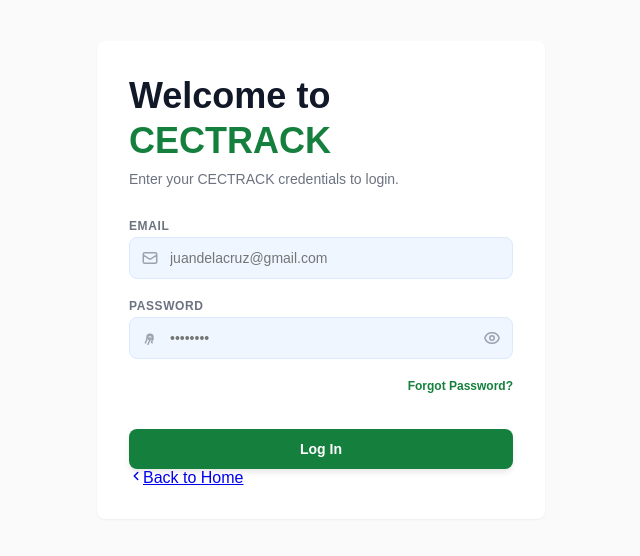
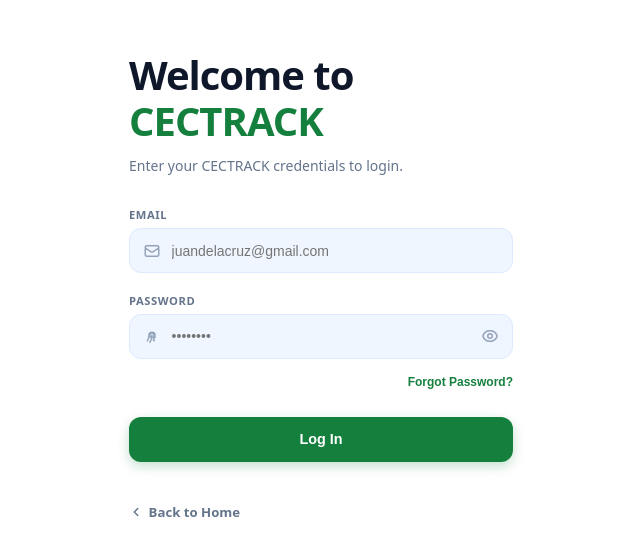
Before and after one commit to renoweebeloy/cec-track-js, a Next.js app: page /login in a window 1280 px wide. Shown: the part 144-700 px from the top of the page, without its empty margins (319-959 px from the left). Built offline with nearby package versions, Linux system fonts and the light colour scheme; no server answers.

Commit message:
Update Home.module.css

```diff
--- a/styles/Home.module.css
+++ b/styles/Home.module.css
@@ -400,38 +400,182 @@
   align-items: center;
   justify-content: center;
   min-height: 100vh;
-  background-color: #fafafa;
-  font-family: sans-serif;
-  padding: 1rem;
+  background-color: #ffffff;
+  font-family: ui-sans-serif, system-ui, -apple-system, BlinkMacSystemFont, "Segoe UI", Roboto, sans-serif;
+  padding: 1.5rem;
 }
 
 .loginCard {
   width: 100%;
-  max-width: 28rem;
-  padding: 2rem;
-  background-color: #ffffff;
-  border-radius: 0.5rem;
-  box-shadow: 0 1px 2px 0 rgba(0, 0, 0, 0.05);
-  box-sizing: border-box;
+  max-width: 24rem;
+  padding: 1rem 0;
+  background-color: transparent;
 }
 
-.loginHeader { margin-bottom: 2rem; }
-.loginTitle { font-size: 2.25rem; font-weight: 800; color: #111827; line-height: 1.25; margin: 0; }
-.loginTitleHighlight { color: #15803d; }
-.loginSubtitle { margin-top: 0.5rem; font-size: 0.875rem; color: #6b7280; }
-.loginForm { display: flex; flex-direction: column; gap: 1.25rem; }
-.inputGroup { display: flex; flex-direction: column; }
-.inputLabel { display: block; margin-bottom: 0.25rem; font-size: 0.75rem; font-weight: 700; color: #6b7280; text-transform: uppercase; letter-spacing: 0.05em; }
-.inputWrapper { position: relative; display: flex; align-items: center; }
-.inputIconLeft { position: absolute; left: 0.75rem; color: #9ca3af; pointer-events: none; display: flex; align-items: center; }
-.loginInput { width: 100%; padding: 0.75rem 0.75rem 0.75rem 2.5rem; font-size: 0.875rem; background-color: #eff6ff; border: 1px solid #dbeafe; border-radius: 0.5rem; outline: none; transition: all 0.2s; box-sizing: border-box; }
-.loginInput:focus { border-color: #22c55e; box-shadow: 0 0 0 2px rgba(34, 197, 94, 0.2); }
-.passwordToggle { position: absolute; right: 0.75rem; background: none; border: none; color: #9ca3af; cursor: pointer; display: flex; align-items: center; padding: 0; }
-.passwordToggle:hover { color: #4b5563; }
-.forgotPasswordWrapper { display: flex; justify-content: flex-end; }
-.forgotPasswordBtn { background: none; border: none; font-size: 0.75rem; font-weight: 600; color: #15803d; cursor: pointer; padding: 0; }
-.forgotPasswordBtn:hover { text-decoration: underline; }
-.submitBtn { width: 100%; padding: 0.75rem; margin-top: 1rem; font-size: 0.875rem; font-weight: 700; color: #ffffff; background-color: #15803d; border: none; border-radius: 0.5rem; box-shadow: 0 4px 6px -1px rgba(0, 0, 0, 0.1); cursor: pointer; transition: background-color 0.2s; }
-.submitBtn:hover { background-color: #166534; }
+.loginHeader {
+  margin-bottom: 2rem;
+}
 
-.alertMessage { margin-top: 1rem; padding: 0.75rem; font-size: 0.875rem; text-align: center; color: #dc2626; background-color: #fef2f2; border: 1px solid #fee2e2; border-radius: 0.25rem; }
+.loginTitle {
+  font-size: 2.5rem;
+  font-weight: 900;
+  color: #0f172a;
+  line-height: 1.15;
+  margin: 0;
+  letter-spacing: -0.025em;
+}
+
+.loginTitleHighlight {
+  color: #15803d; /* Green accent */
+}
+
+.loginSubtitle {
+  margin-top: 0.75rem;
+  font-size: 0.875rem;
+  color: #64748b;
+}
+
+.loginForm {
+  display: flex;
+  flex-direction: column;
+  gap: 1.25rem;
+}
+
+.inputGroup {
+  display: flex;
+  flex-direction: column;
+}
+
+.inputLabel {
+  display: block;
+  margin-bottom: 0.35rem;
+  font-size: 0.7rem;
+  font-weight: 800;
+  color: #64748b;
+  text-transform: uppercase;
+  letter-spacing: 0.05em;
+}
+
+.inputWrapper {
+  position: relative;
+  display: flex;
+  align-items: center;
+}
+
+.inputIconLeft {
+  position: absolute;
+  left: 0.85rem;
+  color: #94a3b8;
+  pointer-events: none;
+  display: flex;
+  align-items: center;
+}
+
+.loginInput {
+  width: 100%;
+  padding: 0.85rem 0.85rem 0.85rem 2.6rem;
+  font-size: 0.875rem;
+  background-color: #eff6ff; /* Soft blue input fill */
+  border: 1px solid #dbeafe;
+  border-radius: 0.75rem;
+  outline: none;
+  transition: all 0.2s;
+  box-sizing: border-box;
+  color: #1e293b;
+}
+
+.loginInput:focus {
+  border-color: #15803d;
+  box-shadow: 0 0 0 2px rgba(21, 128, 61, 0.15);
+}
+
+.passwordToggle {
+  position: absolute;
+  right: 0.85rem;
+  background: none;
+  border: none;
+  color: #94a3b8;
+  cursor: pointer;
+  display: flex;
+  align-items: center;
+  padding: 0;
+}
+
+.passwordToggle:hover {
+  color: #475569;
+}
+
+.forgotPasswordWrapper {
+  display: flex;
+  justify-content: flex-end;
+  margin-top: -0.25rem;
+}
+
+.forgotPasswordBtn {
+  background: none;
+  border: none;
+  font-size: 0.75rem;
+  font-weight: 700;
+  color: #15803d;
+  cursor: pointer;
+  padding: 0;
+}
+
+.forgotPasswordBtn:hover {
+  text-decoration: underline;
+}
+
+.submitBtn {
+  width: 100%;
+  padding: 0.9rem;
+  margin-top: 0.5rem;
+  font-size: 0.9rem;
+  font-weight: 800;
+  color: #ffffff;
+  background-color: #15803d;
+  border: none;
+  border-radius: 0.75rem;
+  box-shadow: 0 4px 12px rgba(21, 128, 61, 0.25);
+  cursor: pointer;
+  transition: background-color 0.2s;
+}
+
+.submitBtn:hover {
+  background-color: #166534;
+}
+
+.alertMessage {
+  margin-top: 1rem;
+  padding: 0.75rem;
+  font-size: 0.85rem;
+  text-align: center;
+  color: #dc2626;
+  background-color: #fef2f2;
+  border: 1px solid #fee2e2;
+  border-radius: 0.5rem;
+}
+
+.backLinkWrapper {
+  margin-top: 2.5rem;
+}
+
+.backLink {
+  display: inline-flex;
+  align-items: center;
+  font-size: 0.825rem;
+  font-weight: 700;
+  color: #64748b;
+  text-decoration: none;
+  cursor: pointer;
+  transition: color 0.2s;
+}
+
+.backLink:hover {
+  color: #0f172a;
+}
+
+.backIcon {
+  margin-right: 0.35rem;
+  display: inline-block;
+  vertical-align: middle;
+}
```
